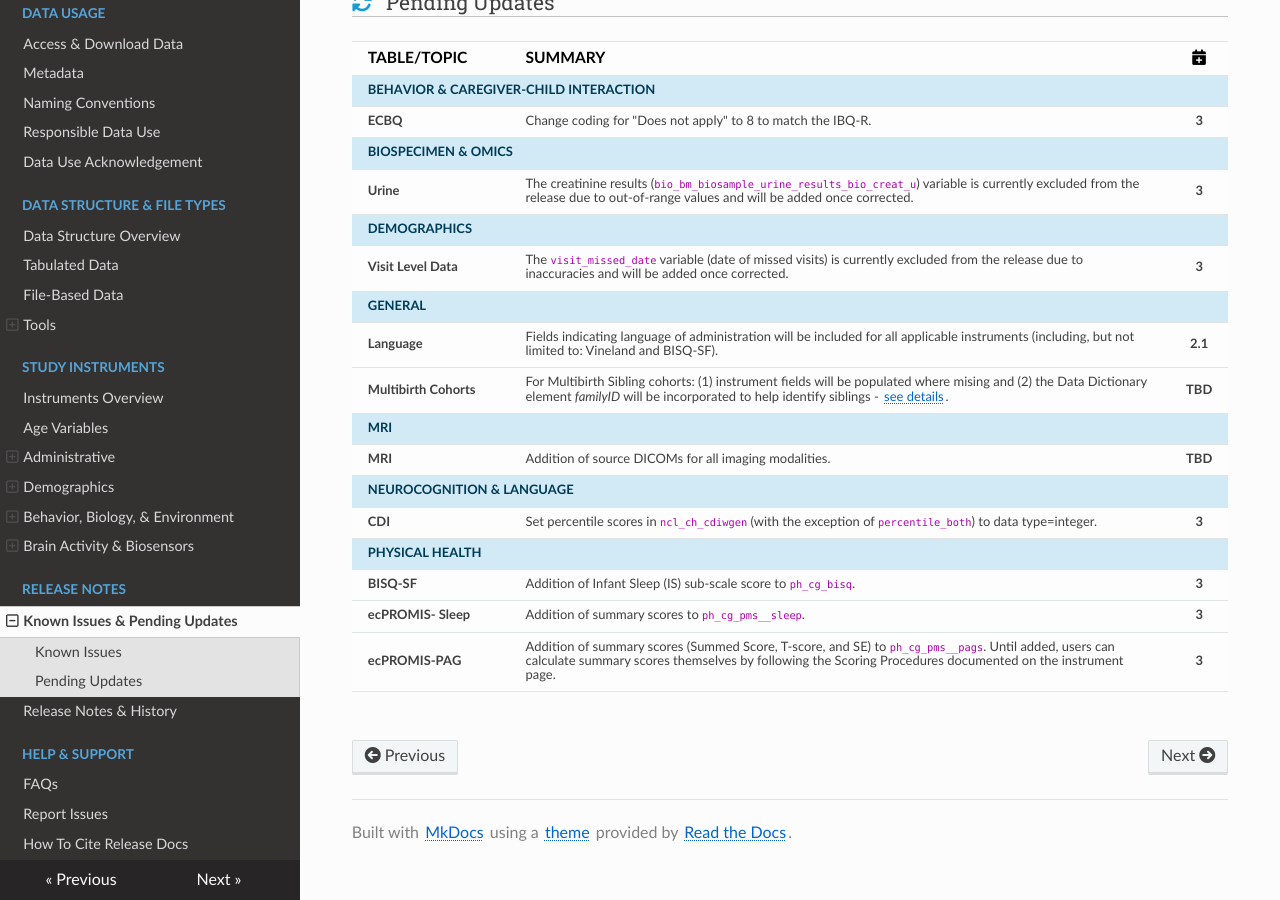
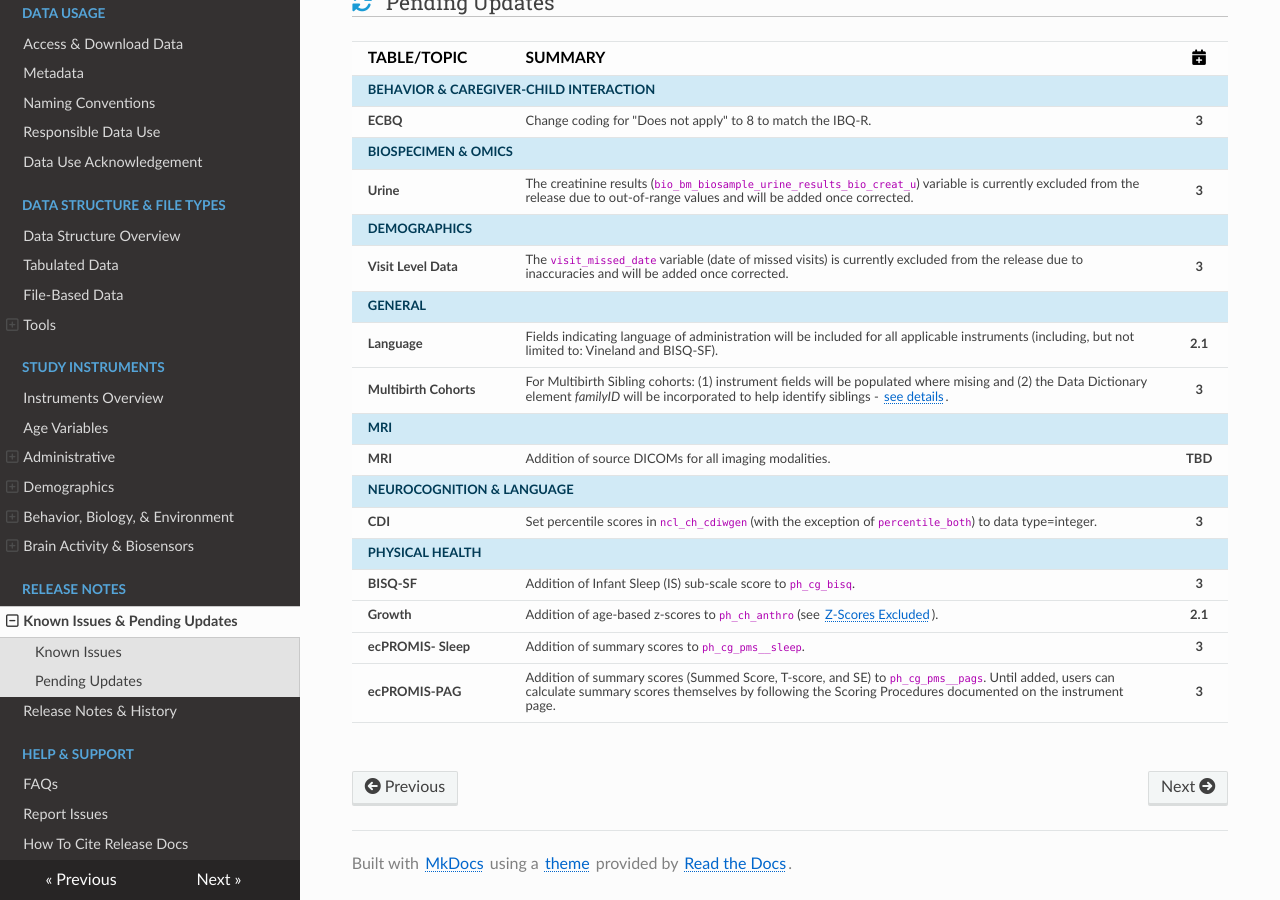
Before and after one commit to nbdc-datahub/hbcd-docs, an MkDocs documentation site: the page built from docs/changelog/issues-updates.md, in a window 1280 px wide and 900 px high, scrolled down 2547 px. Built offline with MkDocs 1.6.1, drawn with Linux system fonts in a browser that asks for light colours; nearby versions of some CDN libraries.

Commit message:
update pending

```diff
--- a/docs/changelog/issues-updates.md
+++ b/docs/changelog/issues-updates.md
@@ -315,7 +315,7 @@
 <tr>
 <td class='table-cell' style='font-weight: bold;'>Multibirth Cohorts</td>
 <td style='word-wrap: break-word; white-space: normal;'>For Multibirth Sibling cohorts: (1) instrument fields will be populated where mising and (2) the Data Dictionary element <em>familyID</em> will be incorporated to help identify siblings - <a href="https://docs.hbcdstudy.org/latest/instruments/demo/visitinfo/#warning">see details</a>.</td>
-<td style='text-align: center; font-weight: bold;'>TBD</td>
+<td style='text-align: center; font-weight: bold;'>3</td>
 </tr>
 
 <tr class="domain-row-pending">
@@ -348,6 +348,11 @@
 <td style='text-align: center; font-weight: bold;'>3</td>
 </tr>
 <tr>
+<td class='table-cell' style='font-weight: bold;'>Growth</td>
+<td style='word-wrap: break-word; white-space: normal;'>Addition of age-based z-scores to <code>ph_ch_anthro</code> (see <a href="https://docs.hbcdstudy.org/latest/instruments/physhealth/growth/#warning">Z-Scores Excluded</a>).</td>
+<td style='text-align: center; font-weight: bold;'>2.1</td>
+</tr>
+<tr>
 <td class='table-cell' style='font-weight: bold;'>ecPROMIS- Sleep</td>
 <td style='word-wrap: break-word; white-space: normal;'>Addition of summary scores to <code>ph_cg_pms__sleep</code>.</td>
 <td style='text-align: center; font-weight: bold;'>3</td>
```
Also changed, not shown: docs/instruments/physhealth/growth.md (+1 -1 lines).
